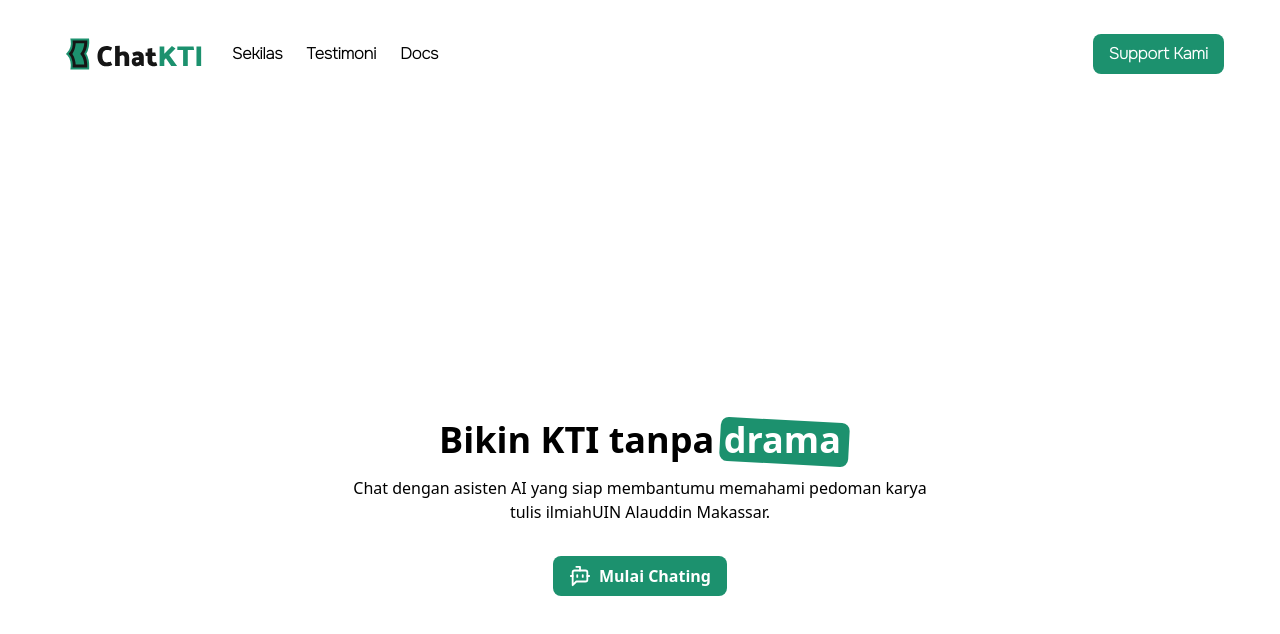
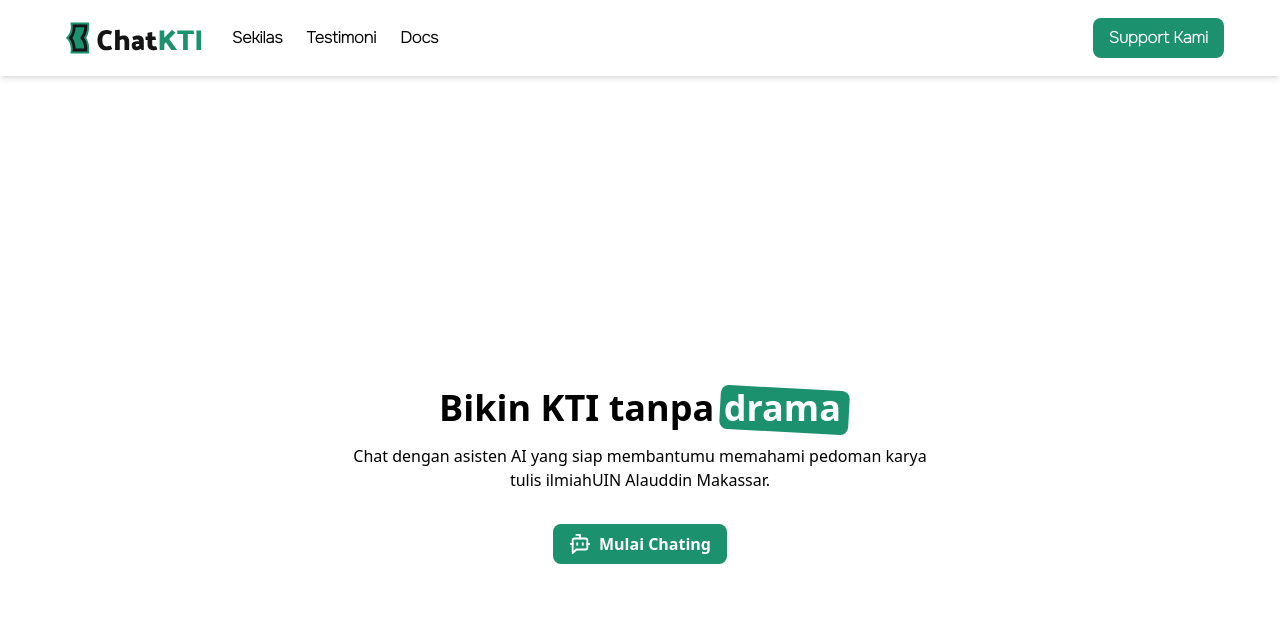
Before and after one commit to zumaku/chatketi_frontend, a React (Vite) app: page / in a window 1280 px wide. Shown: the top 634 px of the page. Built offline with nearby package versions, Linux system fonts and the light colour scheme.

Commit message:
feat: update Navbar styling and remove unnecessary div wrapper in App component

```diff
--- a/src/App.jsx
+++ b/src/App.jsx
@@ -5,13 +5,11 @@ import { Home } from "./pages";
 export default function App() {
   return (
     <Router>
-      <div className="overflow-x-hidden">
       <Navbar />
       <Routes>
         <Route path="/" element={<Home />} />
         <Route path="*" element={<h1>Not Found</h1>} />
       </Routes>
-      </div>
     </Router>
   );
 }
--- a/src/components/Navbar.jsx
+++ b/src/components/Navbar.jsx
@@ -8,7 +8,7 @@ const Navbar = () => {
   const [isOpen, setIsOpen] = useState(false);
 
   return (
-    <nav className="bg-white py-4 font-body font-bold">
+    <nav className="bg-white font-body font-bold sticky top-0 z-50 shadow-md">
       <div className="container mx-auto flex justify-between items-center px-4 py-3">
         {/* Logo dan Menu */}
         <div className="flex items-center space-x-4">
```
